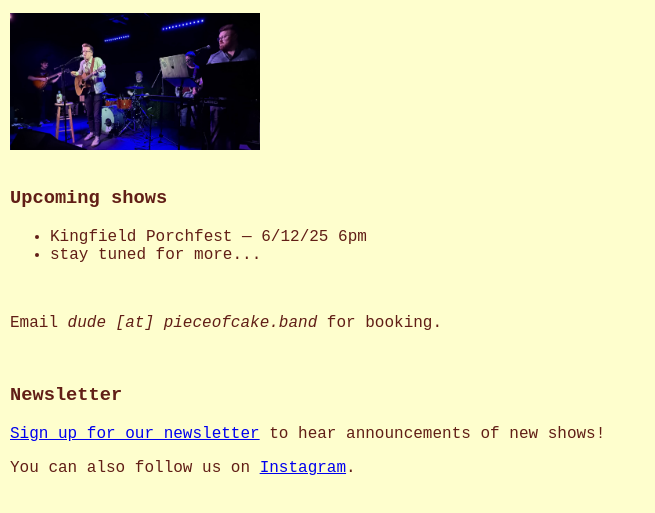
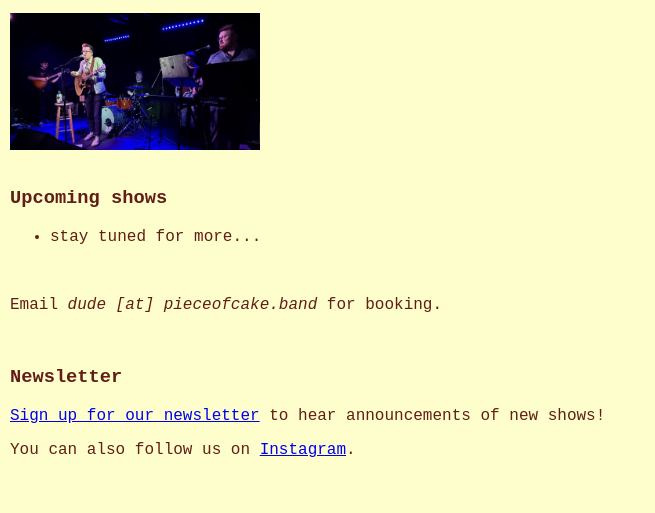
Before and after one commit to grahamearley/test3, a plain HTML site: page index.html in a window 1280 px wide. Shown: the part 89-602 px from the top of the page, without its empty margins (0-655 px from the left). Drawn offline with Linux system fonts and the light colour scheme.

Commit message:
Update index.html

```diff
--- a/index.html
+++ b/index.html
@@ -25,7 +25,6 @@
 
 	<h3>Upcoming shows</h3>
 	<ul>
-	<li>Kingfield Porchfest — 6/12/25 6pm</li>
 	<li>stay tuned for more...</li>
 	</ul>
 
```
